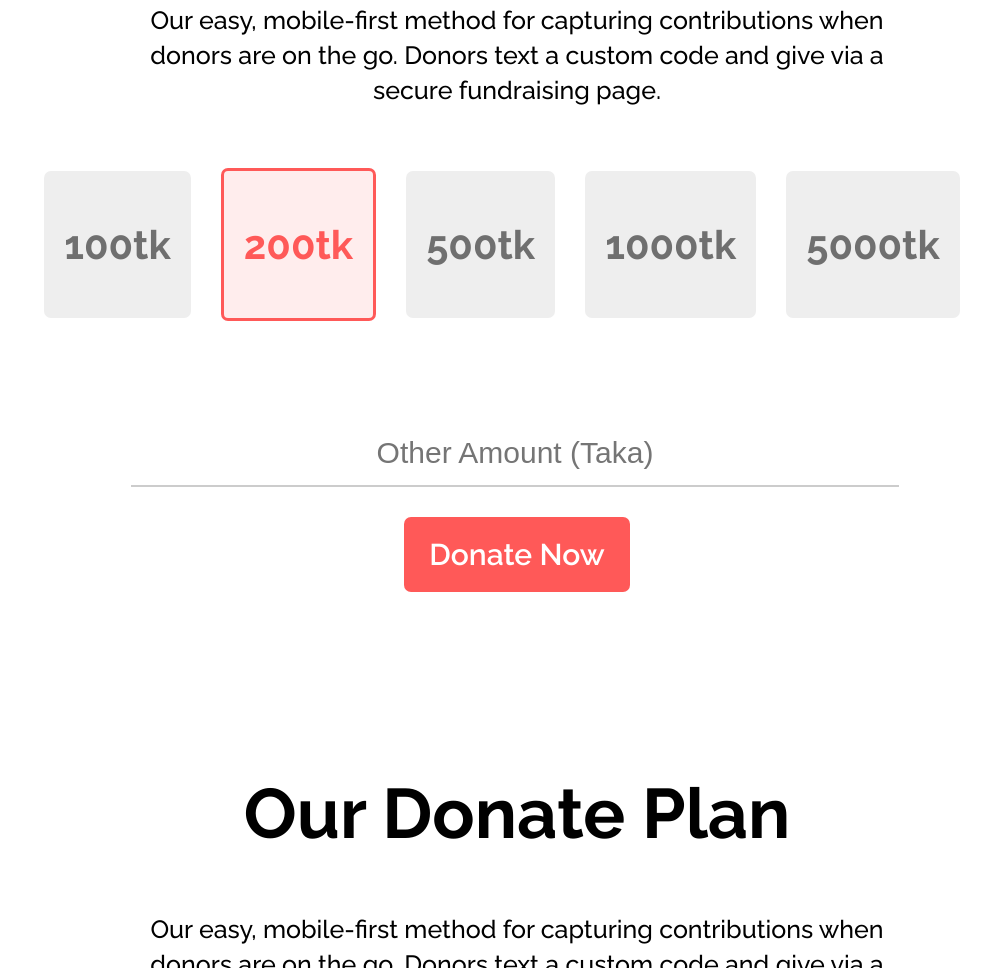
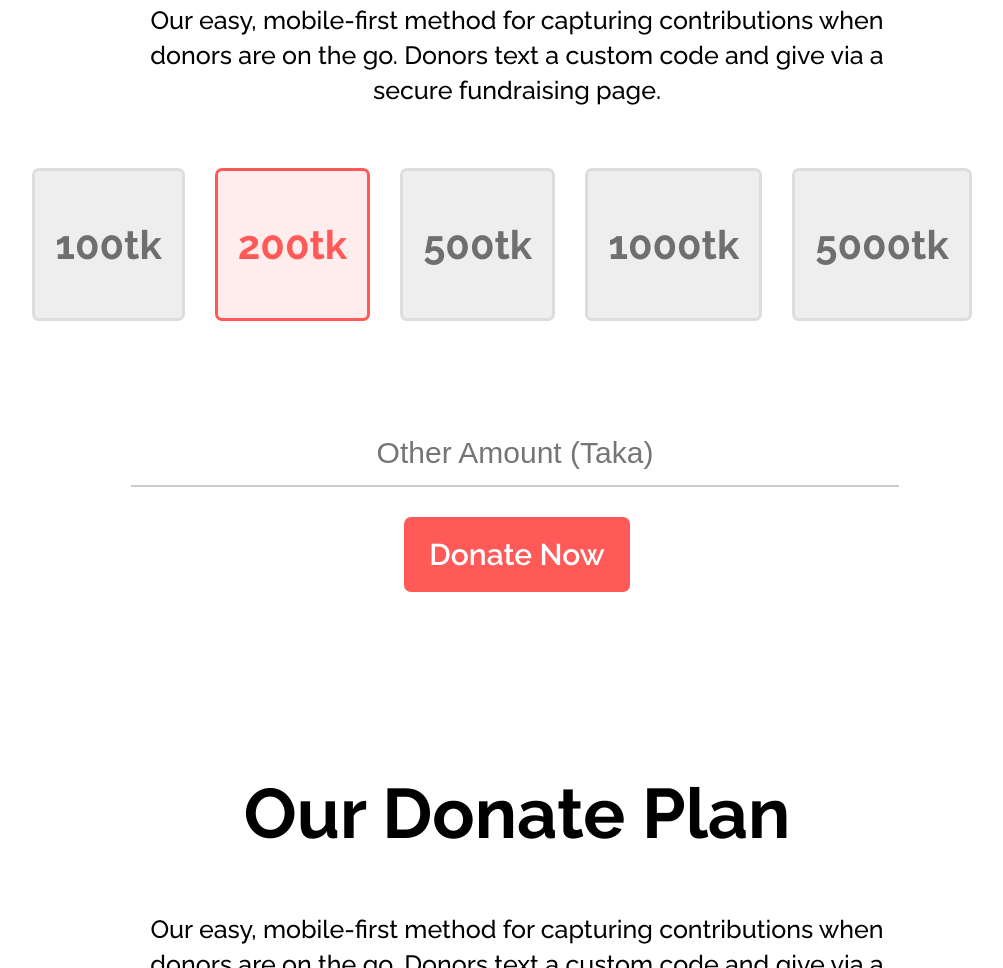
Before and after one commit to freelancershishir/1st-assignment, a plain HTML site: page index.html in a window 1280 px wide. Shown: the part 1255-2223 px from the top of the page, without its empty margins (123-1126 px from the left). Drawn offline with Linux system fonts and the light colour scheme; a web font is replaced by a local one.

Commit message:
amount selection part update

```diff
--- a/style.css
+++ b/style.css
@@ -76,10 +76,17 @@ body{
     width: 150px;
     border-radius: 7px;
     color: #6F6F6F;
+    border: 3px solid #ddd;
+    cursor: pointer;
+}
+.amount-selection li:hover {
+    background-color: #FFEDED;
+    border: 3px solid #FF5958;
+    color: #FF5958;
 }
 .active-amount{
     background-color: #FFEDED !important;
-    border: 3px solid #FF5958;
+    border: 3px solid #FF5958 !important;
     color: #FF5958 !important;
 }
 input[type="text"]{
```
